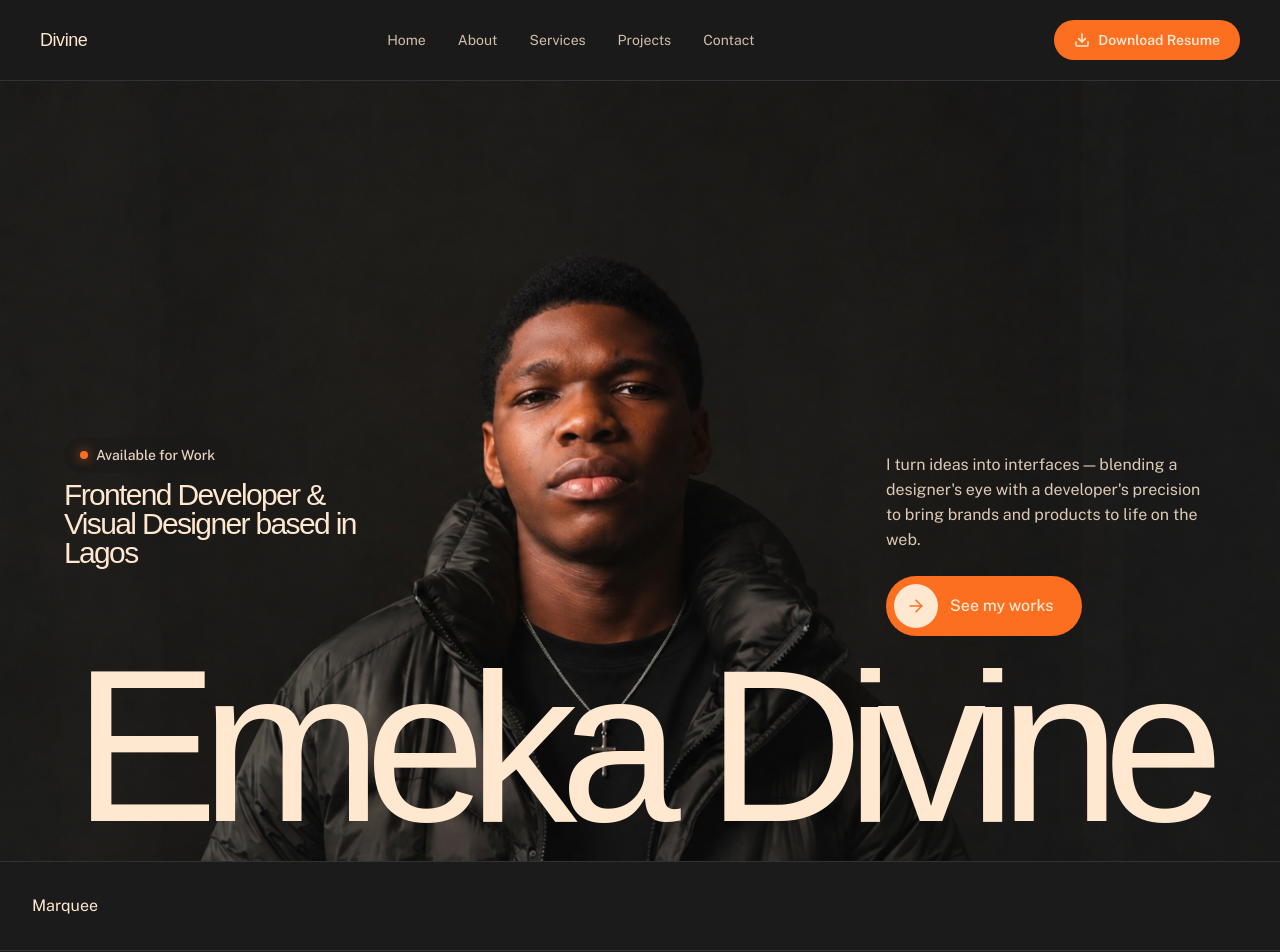
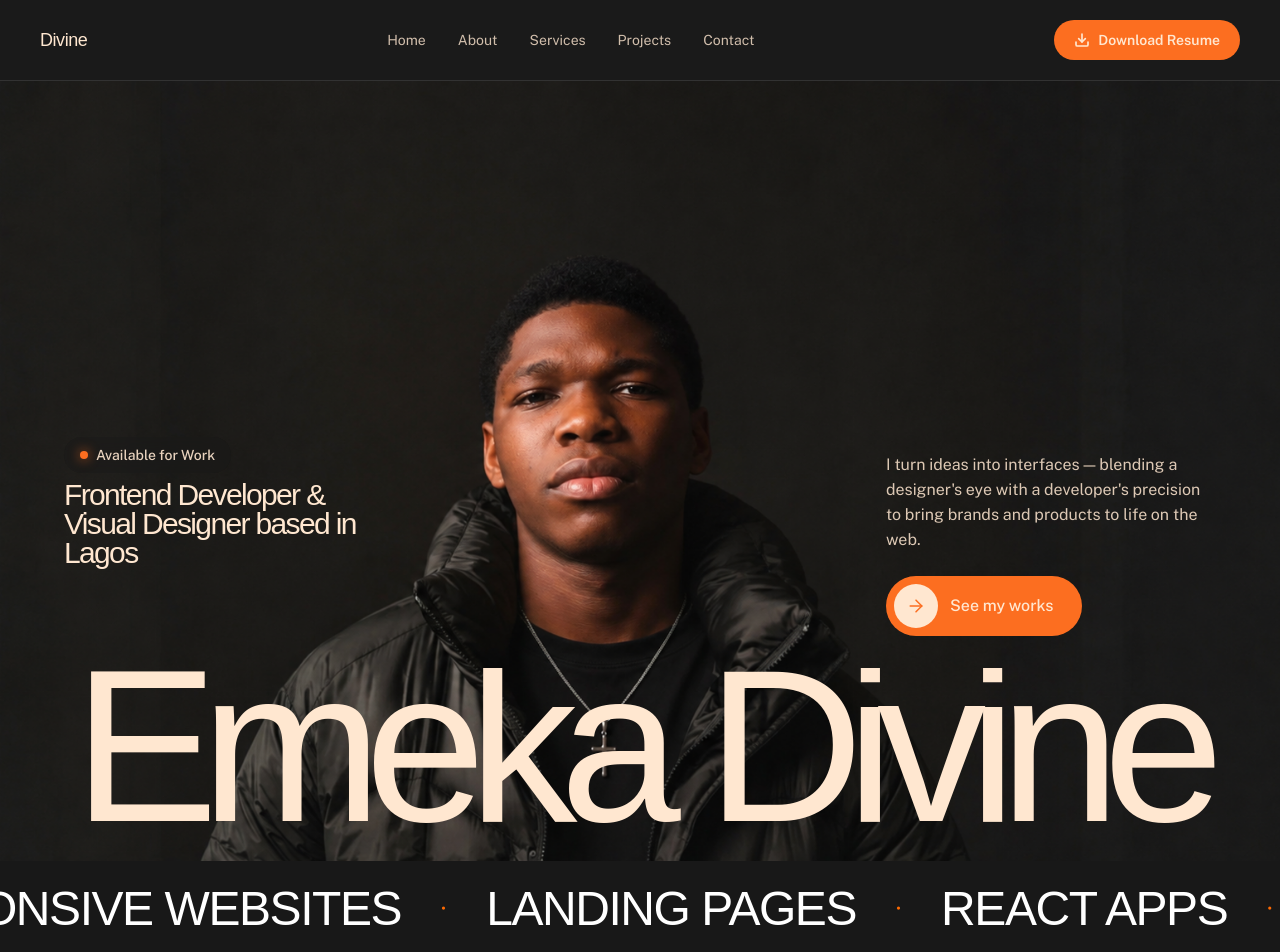
Before and after one commit to emeka-divine-exe/emeka-divine, a React (Vite) app: page / in a window 1280 px wide. Shown: the top 952 px of the page. Built offline with nearby package versions, Linux system fonts and the light colour scheme.

Commit message:
Refactor Marquee component with framer-motion

```diff
--- a/src/components/Marquee.jsx
+++ b/src/components/Marquee.jsx
@@ -1,7 +1,64 @@
+import { motion } from "framer-motion";
+
+const items = [
+  "FRONTEND DEVELOPMENT",
+  "VISUAL DESIGN",
+  "RESPONSIVE WEBSITES",
+  "LANDING PAGES",
+  "REACT APPS",
+  "BRAND IDENTITY",
+  "DESIGN TO CODE",
+  "UI DESIGN",
+  "JAVASCRIPT",
+  "TAILWIND CSS",
+];
+
 export default function Marquee() {
   return (
-    <section className="p-8 border-y border-surface">
-      Marquee
+    <section className="w-full overflow-hidden bg-[#181818] py-6 text-white">
+      <motion.div
+        className="flex w-max items-center"
+        animate={{ x: ["0%", "-50%"] }}
+        transition={{
+          duration: 25,
+          ease: "linear",
+          repeat: Infinity,
+        }}
+      >
+        {[...items, ...items].map((item, index) => (
+          <div
+            key={index}
+            className="flex shrink-0 items-center"
+          >
+            <span
+              className="
+                font-display
+                whitespace-nowrap
+                text-2xl
+                font-medium
+                tracking-[-0.03em]
+
+                sm:text-3xl
+                md:text-4xl
+                lg:text-5xl
+              "
+            >
+              {item}
+            </span>
+
+            <span
+              className="
+                mx-6
+                text-orange-500
+                sm:mx-8
+                md:mx-10
+              "
+            >
+              •
+            </span>
+          </div>
+        ))}
+      </motion.div>
     </section>
-  )
+  );
 }
```
